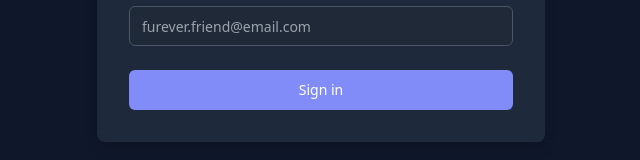
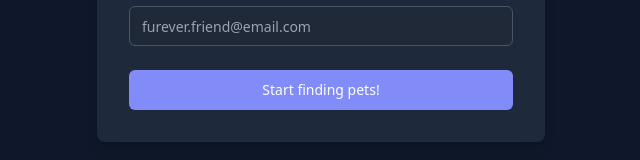
Before and after one commit to rojasdali/pawfect-match, a React (Vite) app: page /login in a window 1280 px wide. Shown: the part 466-626 px from the top of the page, without its empty margins (319-959 px from the left). Built offline with nearby package versions, Linux system fonts and the light colour scheme.

Commit message:
refactor: make petgrid dumber

```diff
--- a/src/features/auth/pages/LoginPage.tsx
+++ b/src/features/auth/pages/LoginPage.tsx
@@ -98,7 +98,7 @@ export function LoginPage() {
               disabled={isLoadingAuth}
               className="w-full bg-[#818CF8] hover:bg-[#818CF8]/90 text-white"
             >
-              {isLoadingAuth ? "Signing in..." : "Sign in"}
+              {isLoadingAuth ? "Signing in..." : "Start finding pets!"}
             </Button>
           </form>
         </Form>
--- a/src/features/pets/api/pets.ts
+++ b/src/features/pets/api/pets.ts
@@ -52,10 +52,6 @@ export const petsApi = {
     return data;
   },
 
-  toggleFavorite: async (type: string, id: string): Promise<void> => {
-    await apiClient.post(`/${type}/${id}/favorite`);
-  },
-
   getBreeds: async (): Promise<string[]> => {
     const { data } = await apiClient.get<string[]>("/dogs/breeds");
     return data;
--- a/src/features/pets/components/PetGrid.tsx
+++ b/src/features/pets/components/PetGrid.tsx
@@ -3,50 +3,32 @@ import { useBreakpoint } from "@/hooks/useBreakpoint";
 import { PetCard } from "./PetCard";
 import { PetCardSkeleton } from "./PetCardSkeleton";
 import { PetGridSkeleton } from "./PetGridSkeleton";
-import { useInfiniteQuery } from "@tanstack/react-query";
 import { useFavoritesStore } from "@/stores/favorites";
 import { GRID_COLUMNS } from "../constants";
 import { useIntersectionObserver } from "@/hooks/useIntersectionObserver";
 
 interface PetGridProps {
-  queryKey: string[];
-  queryFn: (params: {
-    pageParam: string;
-  }) => Promise<{ pets: Pet[]; nextCursor: string | undefined }>;
-  enabled?: boolean;
+  pets: Pet[];
+  isLoading: boolean;
+  hasNextPage: boolean;
+  onLoadMore: () => void;
+  isFetchingNextPage: boolean;
 }
 
-export function PetGrid({ queryKey, queryFn, enabled = true }: PetGridProps) {
+export function PetGrid({
+  pets,
+  isLoading,
+  hasNextPage,
+  onLoadMore,
+  isFetchingNextPage,
+}: PetGridProps) {
   const loadMoreRef = useRef<HTMLDivElement>(null);
   const breakpoint = useBreakpoint();
   const isFavorite = useFavoritesStore((state) => state.isFavorite);
 
-  const {
-    data,
-    fetchNextPage,
-    hasNextPage,
-    isFetchingNextPage,
-    isLoading,
-    error,
-  } = useInfiniteQuery<
-    { pets: Pet[]; nextCursor: string | undefined },
-    Error,
-    { pets: Pet[]; nextCursor: string | undefined },
-    string[],
-    string
-  >({
-    queryKey,
-    queryFn,
-    enabled,
-    getNextPageParam: (lastPage) => lastPage.nextCursor,
-    initialPageParam: "0",
-    staleTime: Infinity,
-    gcTime: 1000 * 60 * 30,
-  });
-
   useIntersectionObserver({
     target: loadMoreRef,
-    onIntersect: () => fetchNextPage(),
+    onIntersect: onLoadMore,
     enabled: hasNextPage && !isFetchingNextPage,
   });
 
@@ -59,28 +41,23 @@ export function PetGrid({ queryKey, queryFn, enabled = true }: PetGridProps) {
       ? GRID_COLUMNS.md
       : GRID_COLUMNS.base;
 
-  if (error) {
-    return <p className="text-red-500">Error loading pets: {error.message}</p>;
-  }
-
   if (isLoading) {
     return <PetGridSkeleton columns={4} />;
   }
 
-  const allPets = data?.pages.flatMap((page) => page.pets) ?? [];
-  const remainingCols = allPets.length % currentCols;
+  if (pets.length === 0) {
+    return <p className="text-muted-foreground text-center">No pets found.</p>;
+  }
+
+  const remainingCols = pets.length % currentCols;
   const skeletonsInLastRow =
     remainingCols === 0 ? 0 : currentCols - remainingCols;
-
-  if (!isLoading && allPets.length === 0) {
-    return <p className="text-muted-foreground text-center">No pets found.</p>;
-  }
 
   return (
     <>
       <div className="grid grid-cols-1 md:grid-cols-2 lg:grid-cols-3 xl:grid-cols-4 gap-6">
         <>
-          {allPets.map((pet) => (
+          {pets.map((pet) => (
             <PetCard key={pet.id} {...pet} isFavorite={isFavorite(pet.id)} />
           ))}
           {isFetchingNextPage && skeletonsInLastRow > 0 && (
--- a/src/features/pets/hooks/useFavoritesQuery.ts
+++ b/src/features/pets/hooks/useFavoritesQuery.ts
@@ -1,12 +1,12 @@
 import { petsApi } from "../api/pets";
 import { useFavoritesStore } from "@/stores/favorites";
+import { useInfiniteQuery } from "@tanstack/react-query";
 
 export function useFavoritesQuery() {
   const favoriteIds = useFavoritesStore((state) => state.getFavoriteIds());
   const hasFavorites = favoriteIds.length > 0;
 
   const queryKey = ["favorites", favoriteIds];
-
   const queryFn = async ({ pageParam = "0" }) => {
     const start = Number(pageParam) * 25;
     const end = start + 25;
@@ -23,9 +23,18 @@ export function useFavoritesQuery() {
     return { pets, nextCursor };
   };
 
-  return {
+  const query = useInfiniteQuery({
     queryKey,
     queryFn,
     enabled: hasFavorites,
+    getNextPageParam: (lastPage) => lastPage.nextCursor,
+    initialPageParam: "0",
+    staleTime: Infinity,
+    gcTime: 1000 * 60 * 30,
+  });
+
+  return {
+    ...query,
+    pets: query.data?.pages.flatMap((page) => page.pets) ?? [],
   };
 }
--- a/src/features/pets/hooks/usePetSearch.ts
+++ b/src/features/pets/hooks/usePetSearch.ts
@@ -1,12 +1,12 @@
 import { useParams, useSearchParams } from "react-router-dom";
 import { petsApi } from "../api/pets";
+import { useInfiniteQuery } from "@tanstack/react-query";
 
 export function usePetSearch() {
   const { type = "dogs" } = useParams<{ type?: string }>();
   const [searchParams] = useSearchParams();
 
   const queryKey = ["pets", type, searchParams.toString()];
-
   const queryFn = async ({ pageParam = "0" }) => {
     const searchResult = await petsApi.searchPets({
       type,
@@ -32,9 +32,18 @@ export function usePetSearch() {
     };
   };
 
-  return {
+  const query = useInfiniteQuery({
     queryKey,
     queryFn,
     enabled: true,
+    getNextPageParam: (lastPage) => lastPage.nextCursor,
+    initialPageParam: "0",
+    staleTime: Infinity,
+    gcTime: 1000 * 60 * 30,
+  });
+
+  return {
+    ...query,
+    pets: query.data?.pages.flatMap((page) => page.pets) ?? [],
   };
 }
--- a/src/features/pets/pages/FavoritesPage.tsx
+++ b/src/features/pets/pages/FavoritesPage.tsx
@@ -5,14 +5,8 @@ import { Button } from "@/components/ui/button";
 import { Trash2 } from "lucide-react";
 
 export function FavoritesPage() {
-  const {
-    isLoading: isLoadingFavorites,
-    getNextPageParam,
-    initialPageParam,
-    queryKey,
-    queryFn,
-    enabled,
-  } = useFavoritesQuery();
+  const { pets, isLoading, hasNextPage, fetchNextPage, isFetchingNextPage } =
+    useFavoritesQuery();
   const hasFavorites = useFavoritesStore(
     (state) => state.getFavoriteCount() > 0
   );
@@ -23,7 +17,7 @@ export function FavoritesPage() {
       <main className="container py-6">
         <div className="flex items-center justify-between mb-6">
           <h1 className="text-2xl font-bold">
-            {hasFavorites && isLoadingFavorites
+            {hasFavorites && isLoading
               ? "Loading favorites..."
               : "Your Favorite Pets"}
           </h1>
@@ -46,11 +40,11 @@ export function FavoritesPage() {
           </p>
         ) : (
           <PetGrid
-            queryKey={queryKey}
-            queryFn={queryFn}
-            enabled={enabled}
-            getNextPageParam={getNextPageParam}
-            initialPageParam={initialPageParam}
+            pets={pets}
+            isLoading={isLoading}
+            hasNextPage={!!hasNextPage}
+            onLoadMore={() => fetchNextPage()}
+            isFetchingNextPage={isFetchingNextPage}
           />
         )}
       </main>
--- a/src/features/pets/pages/SearchPage.tsx
+++ b/src/features/pets/pages/SearchPage.tsx
@@ -5,14 +5,21 @@ import { usePetSearch } from "../hooks/usePetSearch";
 
 export function SearchPage() {
   const { type = "dogs" } = useParams<{ type?: string }>();
-  const { queryKey, queryFn, enabled } = usePetSearch();
+  const { pets, isLoading, hasNextPage, fetchNextPage, isFetchingNextPage } =
+    usePetSearch();
 
   return (
     <div className="min-h-screen bg-background text-foreground">
       <SearchHeader />
       <main className="container py-6">
         <h1 className="text-2xl font-bold mb-6 capitalize">Available {type}</h1>
-        <PetGrid queryKey={queryKey} queryFn={queryFn} enabled={enabled} />
+        <PetGrid
+          pets={pets}
+          isLoading={isLoading}
+          hasNextPage={!!hasNextPage}
+          onLoadMore={() => fetchNextPage()}
+          isFetchingNextPage={isFetchingNextPage}
+        />
       </main>
     </div>
   );
```
